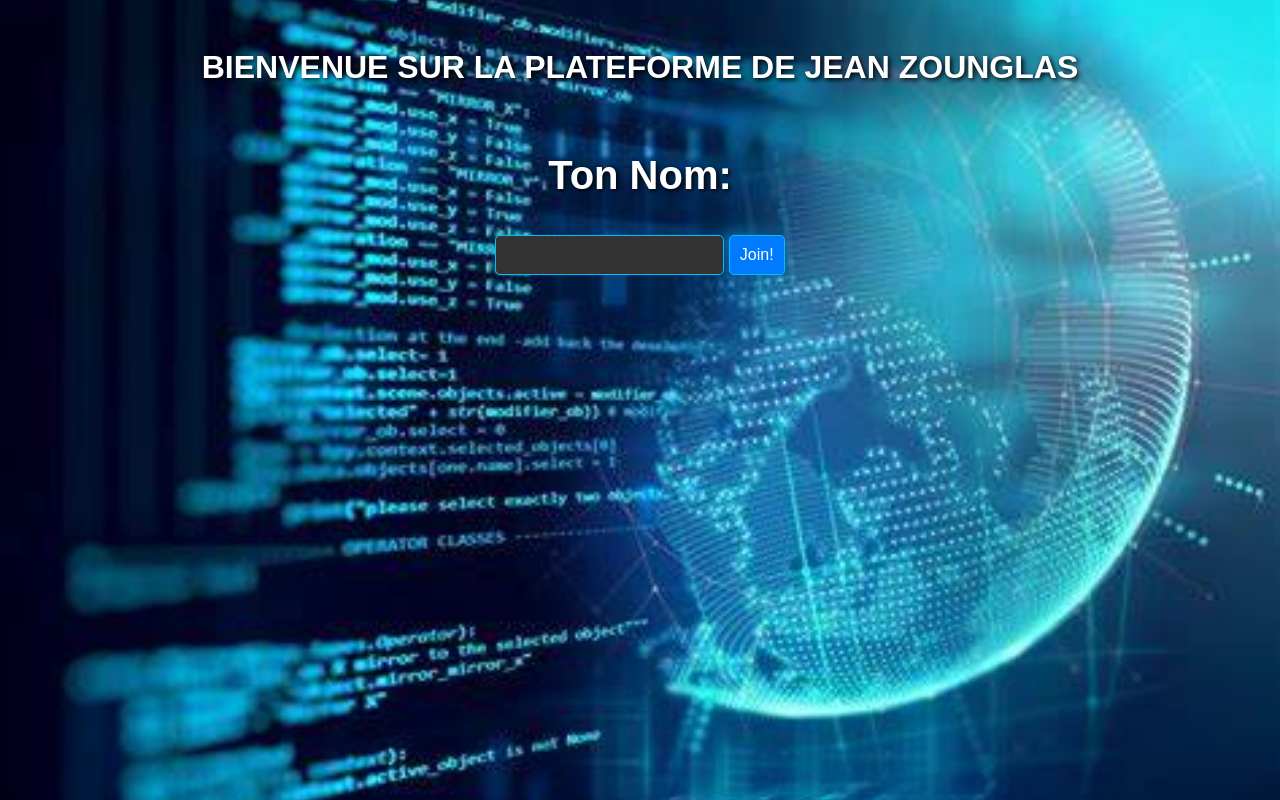
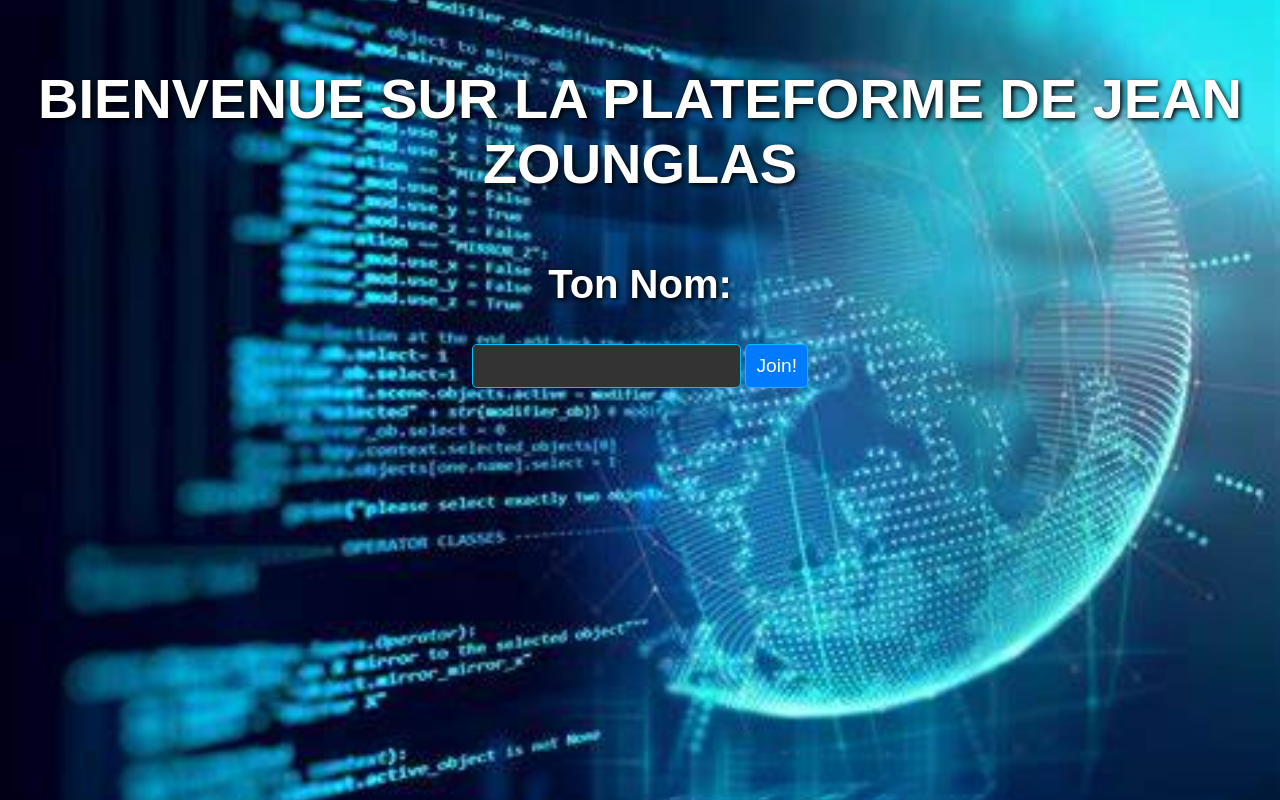
Before and after one commit to donjz/Telecoms, a plain HTML site: page index.html in a window 1280 px wide. Drawn offline with Linux system fonts and the light colour scheme.

Commit message:
Update index.html

```diff
--- a/index.html
+++ b/index.html
@@ -11,7 +11,7 @@
             font-family: Arial, sans-serif;
             background: url('OIP.jpg') no-repeat center center fixed;
             background-size: cover;
-            color: white; /* Texte blanc */
+            color: white;
             text-align: center;
             padding: 20px;
         }
@@ -23,25 +23,24 @@
         }
 
         #welcome {
-            font-size: 2em;
+            font-size: 3.5em; /* Augmentation de la taille du texte */
             font-weight: bold;
-            text-transform: uppercase; /* Met le texte en majuscules */
+            text-transform: uppercase;
             margin-bottom: 20px;
         }
 
-        /* Suppression du fond semi-transparent */
         #register, #userAdd, #userShare {
             margin-top: 20px;
             border-radius: 8px;
             padding: 20px;
-            background: none; /* Supprime le fond */
+            background: none;
             color: white;
         }
 
         input[type="text"], input[type="submit"] {
             padding: 10px;
             margin-top: 10px;
-            font-size: 1em;
+            font-size: 1.2em; /* Agrandir les champs */
             border: 1px solid #00BFFF;
             border-radius: 5px;
             background-color: #333;
@@ -59,7 +58,7 @@
         }
 
         #stopRecording {
-            display: none; /* Masqué par défaut */
+            display: none;
             margin-top: 20px;
             padding: 10px;
             background-color: red;
```
